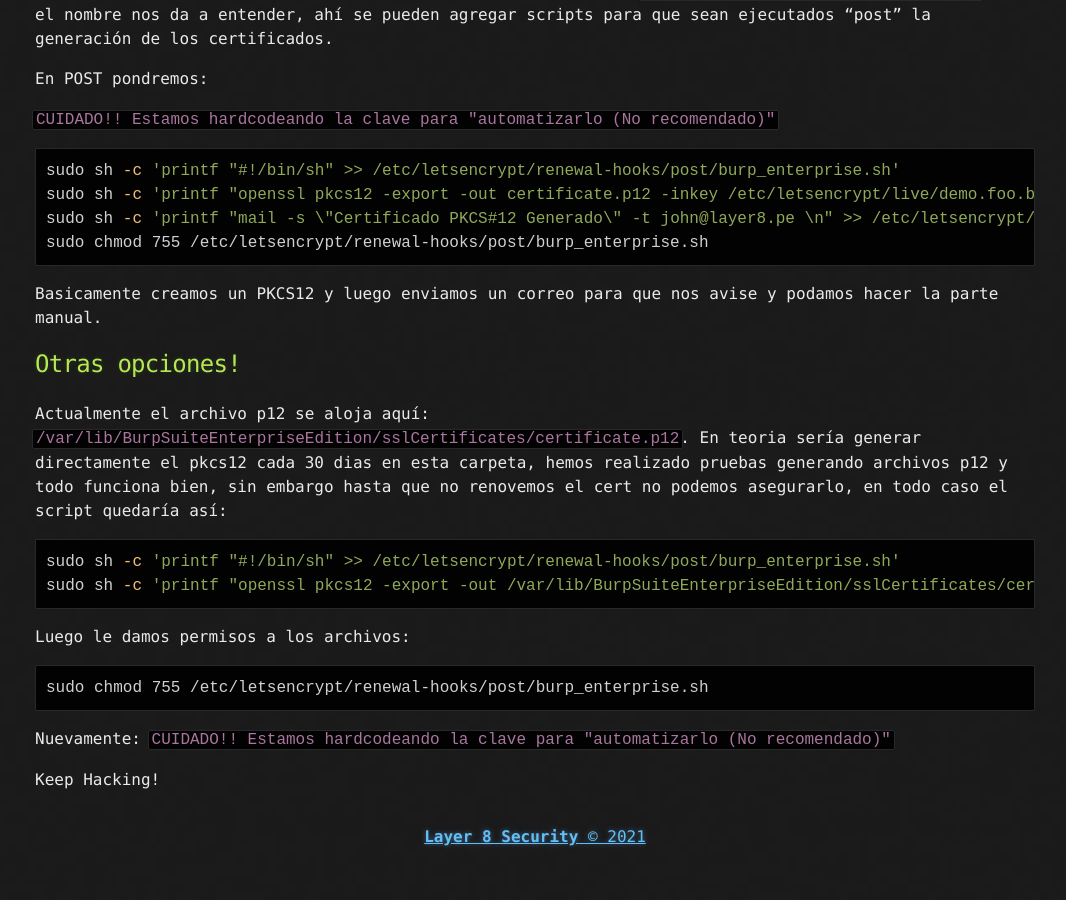
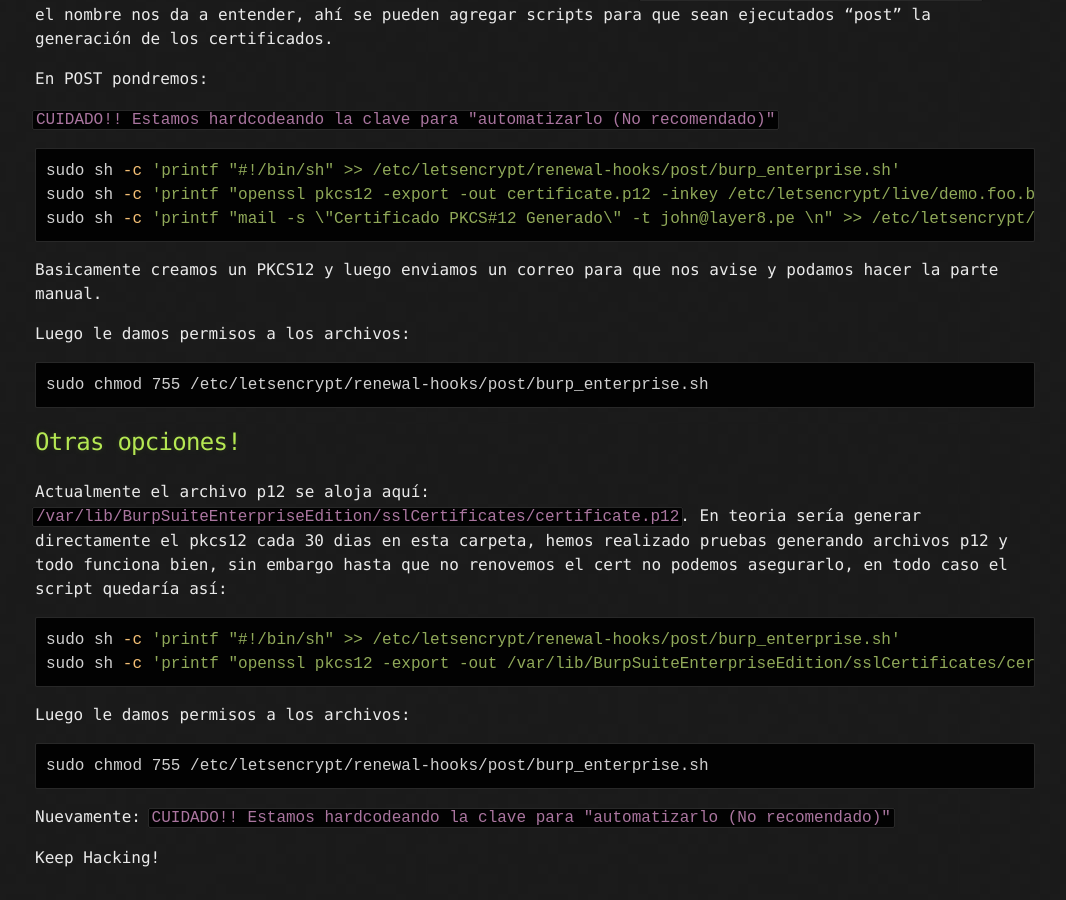
Before and after one commit to Layer8Sec/blog, a Jekyll site: the page built from _posts/2021-04-23-Lets-Encrypt-in-Burp-Enterprise-.md, in a window 1280 px wide and 900 px high, scrolled down 4365 px. Shown: the whole window, without its empty margins (105-1171 px from the left). Built offline with Jekyll 4.4.1, drawn with Linux system fonts in a browser that asks for light colours; before the commit the page ends 5227 px from its top, so only the background shows below that; some of the changed text lies outside the part shown.

Commit message:
Actualizacion

````diff
--- a/_posts/2021-04-23-Lets-Encrypt-in-Burp-Enterprise-.md
+++ b/_posts/2021-04-23-Lets-Encrypt-in-Burp-Enterprise-.md
@@ -82,9 +82,13 @@ En POST pondremos:
 sudo sh -c 'printf "#!/bin/sh" >> /etc/letsencrypt/renewal-hooks/post/burp_enterprise.sh'
 sudo sh -c 'printf "openssl pkcs12 -export -out certificate.p12 -inkey /etc/letsencrypt/live/demo.foo.bar/privkey.pem -in /etc/letsencrypt/live/demo.foo.bar/cert.pem -certfile /etc/letsencrypt/live/demo.foo.bar/chain.pem -password pass:TuClaveSuperSegura\n" >> /etc/letsencrypt/renewal-hooks/post/burp_enterprise.sh'
 sudo sh -c 'printf "mail -s \"Certificado PKCS#12 Generado\" -t john@layer8.pe \n" >> /etc/letsencrypt/renewal-hooks/post/burp_enterprise.sh'
+```
+Basicamente creamos un PKCS12 y luego enviamos un correo para que nos avise y podamos hacer la parte manual.
+
+Luego le damos permisos a los archivos:
+```bash
 sudo chmod 755 /etc/letsencrypt/renewal-hooks/post/burp_enterprise.sh
 ```
-Basicamente creamos un PKCS12 y luego enviamos un correo para que nos avise y podamos hacer la parte manual.
 
 ## [](#header-2) Otras opciones!
 
````
Also changed, not shown: other parts of _posts/2021-04-23-Lets-Encrypt-in-Burp-Enterprise-.md (+1 -1 lines).
